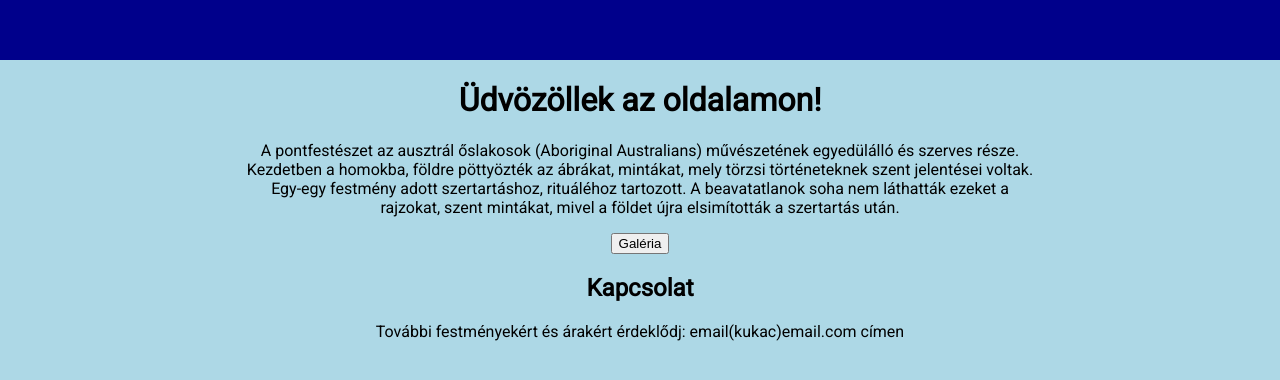
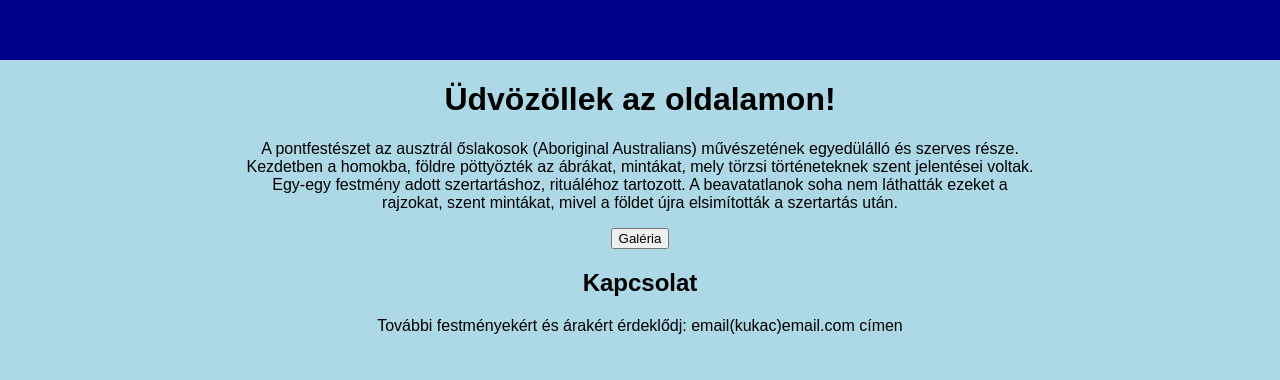
Before and after one commit to balazsvamosi1/balazsvamosi.github.io, a Jekyll site: the page built from index.md, in a window 1280 px wide. Shown: the top 380 px of the page. Built offline with Jekyll 4.4.1, drawn with Linux system fonts in a browser that asks for light colours; a script that is not in the unit is left out; comment, search, counter and statistics services are not loaded.

Commit message:
Update style.css

```diff
--- a/assets/css/style.css
+++ b/assets/css/style.css
@@ -1,6 +1,6 @@
 /* assets/css/style.css */
 body {
-  font-family: 'Roboto', sans-serif; /* Apply the custom font to the body */
+  font-family: 'Borel', sans-serif; /* Apply the custom font to the body */
   background-color: #ADD8E6;
   margin: 0;
   padding: 0;
```
